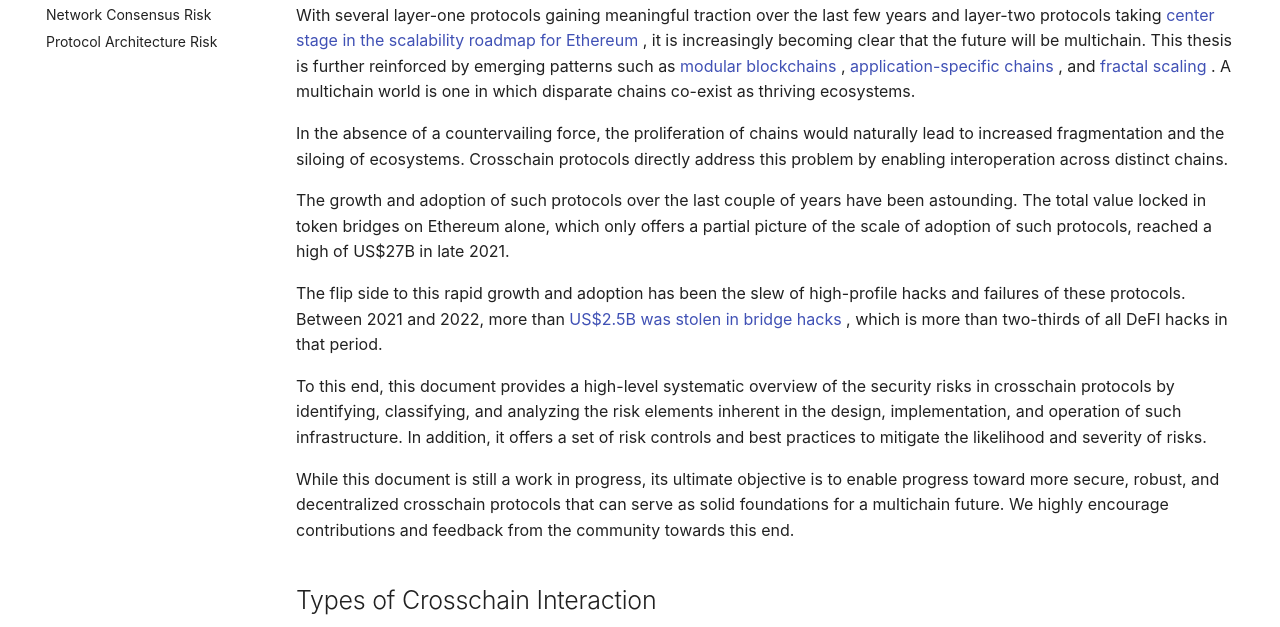
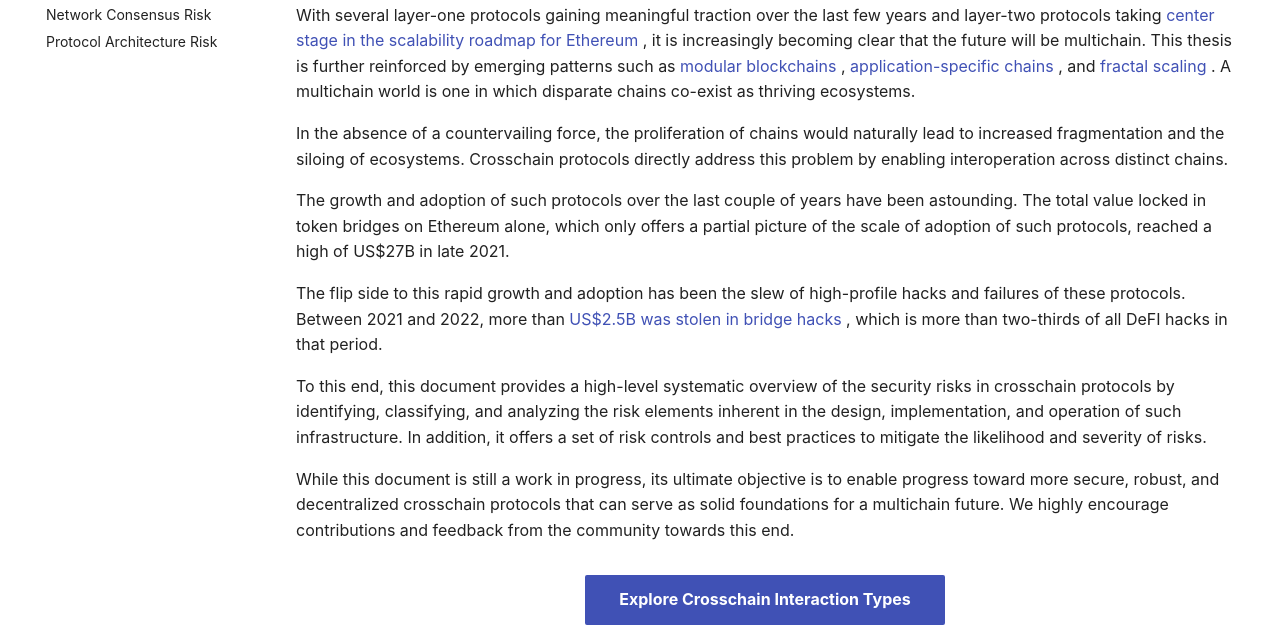
Before and after one commit to ahmedashrafy/test-repo, a plain HTML site: page g0.html in a window 1280 px wide. Shown: the part 177-804 px from the top of the page. Drawn offline with Linux system fonts and the light colour scheme; a web font is replaced by a local one.

Commit message:
A/B Test: cta-button-hero-section
Test adding a prominent call-to-action button in the introduction section to increase user engagement and guide visitors to specific documentation sections. This could improve navigation and reduce bounce rate by providing clear next steps for visitors.

```diff
--- a/g0.html
+++ b/g0.html
@@ -796,6 +796,13 @@
        <p>
         While this document is still a work in progress, its ultimate objective is to enable progress toward more secure, robust, and decentralized crosschain protocols that can serve as solid foundations for a multichain future. We highly encourage contributions and feedback from the community towards this end.
        </p>
+       <!-- A/B Test: cta-button-hero-section - CTA button to improve navigation -->
+       <p style="text-align: center; margin: 2em 0;">
+        <a href="#types-of-crosschain-interaction" class="md-button md-button--primary">
+         Explore Crosschain Interaction Types
+        </a>
+       </p>
+       <!-- End A/B Test: cta-button-hero-section -->
        <h2 id="types-of-crosschain-interaction">
         Types of Crosschain Interaction
        </h2>
```
